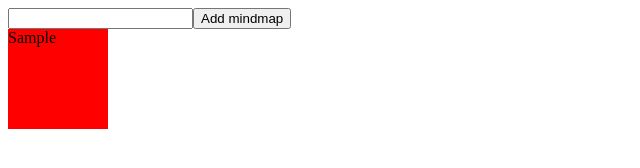
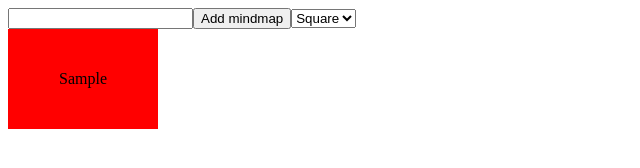
Before and after one commit to AaroKivimaki/Mindmap, a plain HTML site: page index.html in a window 1280 px wide. Both pictures are taken after typing "Sample" into the empty fields and a click on the button "Add mindmap". Shown: the whole page, without its empty margins (0-640 px from the left). Drawn offline with Linux system fonts and the light colour scheme.

Commit message:
Got options working gotta get more of em

```diff
--- a/css/styles.css
+++ b/css/styles.css
@@ -1,5 +1,13 @@
+#bubbleContainer {
+	display: flex;
+}
+
 .mindMapDiv {
+	display: flex;
+	justify-content: center;
+	align-items: center;
 	background-color: red;
-	width: 100px;
+	width: 150px;
 	height: 100px;
+	/*border-radius: 100px;*/
 }
--- a/js/script.js
+++ b/js/script.js
@@ -1,38 +1,55 @@
-// ----- Text input and add button -----
+// ----- Text input, add button and shape chooser -----
+
+// Create elements
+let createInputElement = document.createElement("input") // Uses values
+let createButtonElement = document.createElement("button")
+let createSelectMenu = document.createElement("select")
+let createOptions = document.createElement("option")
+
+// Put classes and ids to elements
+createInputElement.id = "inputBox"
+createButtonElement.id = "addButton"
+createSelectMenu.id = "selectMenu"
+createOptions.classList = "Options"
 
 // Get Element ids
-const getMainContainerId = document.getElementById("mainContainer")
-const getInputId = document.getElementById("inputBox")
-const getButtonId = document.getElementById("addButton")
-const getMindMapContainerId = document.getElementById("bubbleContainer")
+let getMainContainerId = document.getElementById("mainContainer")
+let getInputId = document.getElementById("inputBox")
+let getButtonId = document.getElementById("addButton")
+let getMindMapContainerId = document.getElementById("bubbleContainer")
+let getSelectMenuId = document.getElementById("selectMenu")
+let getOptionsClass = document.getElementsByClassName("Options")
 
-// Create elements
-const createMindMapElement = document.createElement("div")
-const createInputElement = document.createElement("input") // Uses values
-const createButtonElement = document.createElement("button")
 
-// Put classes and ids to elements
-createMindMapElement.classList = "mindMapDiv"
-createInputElement.id = "inputBox"
-createButtonElement.id = "addButton"
+let textNodeForButton = document.createTextNode("Add mindmap")
 
-const textNodeForButton = document.createTextNode("Add mindmap")
+let textNodeForOptions = document.createTextNode("Square")
 
 // Append some
 createButtonElement.appendChild(textNodeForButton)
+createOptions.appendChild(textNodeForOptions)
 getMainContainerId.appendChild(createInputElement)
 getMainContainerId.appendChild(createButtonElement)
-getMainContainerId.appendChild(createMindMapElement)
+getMainContainerId.appendChild(createSelectMenu)
+document.getElementById("selectMenu").appendChild(createOptions)
+
+// ------ Choose shape and event clicker ------
+
+
 
 // Spit on that thang
 document.getElementById("addButton").addEventListener("click", () => {
 	console.log("Works")
-	const inputValue = document.getElementById("inputBox").value
-	const textNodeValue = document.createTextNode(inputValue)
+	let createMindMapDiv = document.createElement("div")
 
-	document.getElementById("bubbleContainer").appendChild(createMindMapElement)
+	let inputValue = document.getElementById("inputBox").value
+	let textNodeValue = document.createTextNode(inputValue)
 
-	createMindMapElement.appendChild(textNodeValue)
+	document.getElementById("bubbleContainer").appendChild(createMindMapDiv)
+
+	createMindMapDiv.classList = "mindMapDiv"
+
+	createMindMapDiv.appendChild(textNodeValue)
 
 	document.getElementById("inputBox").value = ""
 
```
